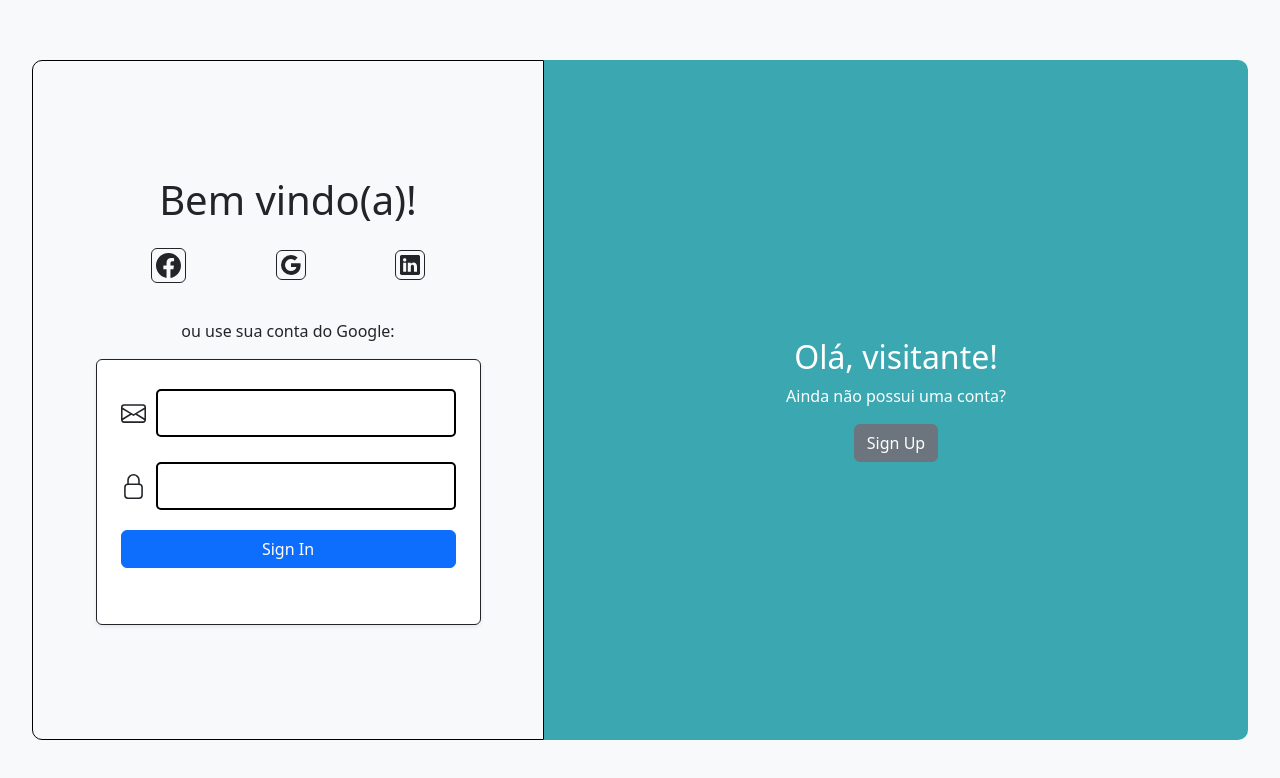
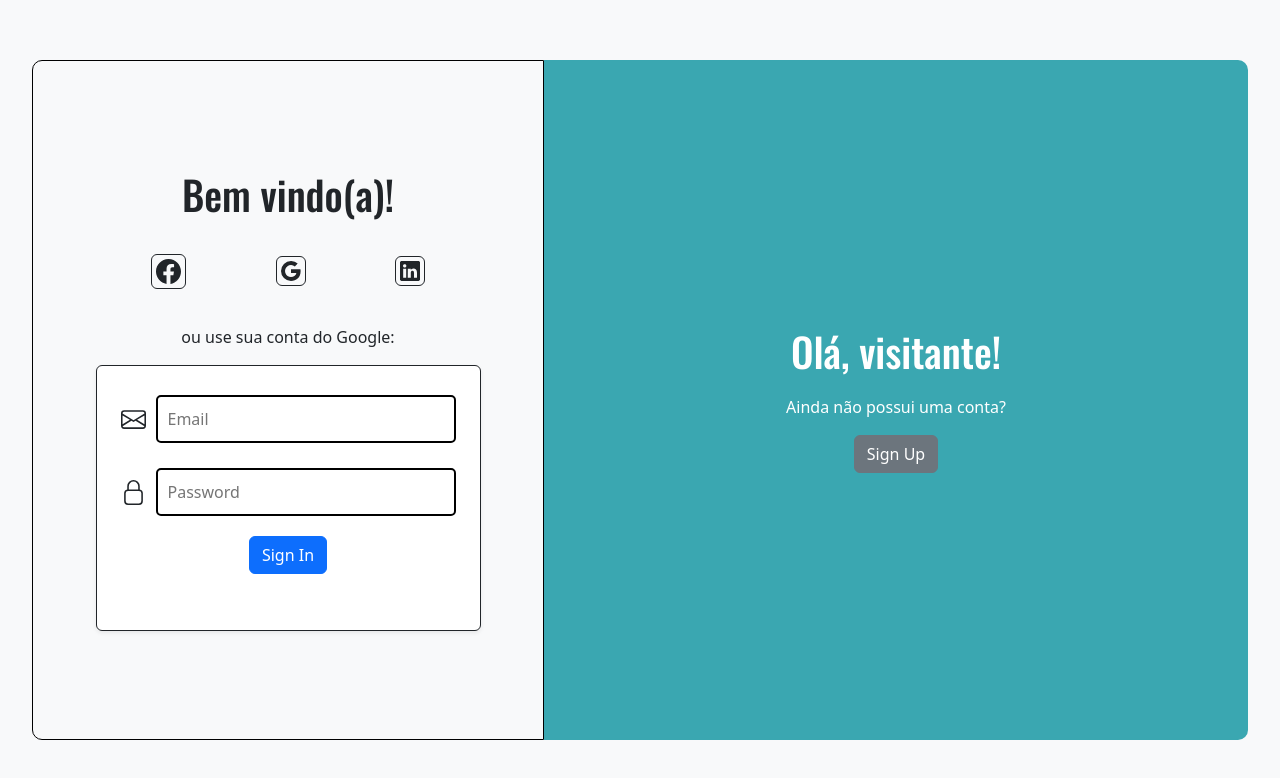
Before and after one commit to Vitor104/ads-projeto, a React (Create React App) app: page / in a window 1280 px wide. Shown: the top 778 px of the page. Built offline with nearby package versions, Linux system fonts and the light colour scheme.

Commit message:
finalização
estou na parte final, estou dando os retoques finais na estilização

```diff
--- a/public/index.html
+++ b/public/index.html
@@ -9,6 +9,10 @@
       name="description"
       content="Web site created using create-react-app"
     />
+    <link rel="preconnect" href="https://fonts.googleapis.com">
+    <link rel="preconnect" href="https://fonts.gstatic.com" crossorigin>
+    <link href="https://fonts.googleapis.com/css2?family=Oswald:wght@200..700&display=swap" rel="stylesheet">
+
     <link rel="apple-touch-icon" href="%PUBLIC_URL%/logo192.png" />
     <!--
       manifest.json provides metadata used when your web app is installed on a
--- a/src/loginPage/loginPage.js
+++ b/src/loginPage/loginPage.js
@@ -30,40 +30,41 @@ function LoginPage() {
 
 
         <div className={Styles.formContainer}>
-            <h1>Bem vindo(a)!</h1>
+            <h1 className={Styles.text}>Bem vindo(a)!</h1>
             <div className={Styles.icons}>
-                <svg className={Styles.iconBtt} xmlns="http://www.w3.org/2000/svg" width="35" height="35" fill="currentColor" class="bi bi-facebook bg-transparent rounded p-1 border border-dark" viewBox="0 0 16 16">
+                <svg xmlns="http://www.w3.org/2000/svg" width="35" height="35" fill="currentColor" className={`bi bi-facebook bg-transparent rounded p-1 border border-dark ${Styles.iconBtt}`}
+                 viewBox="0 0 16 16">
                     <path d="M16 8.049c0-4.446-3.582-8.05-8-8.05C3.58 0-.002 3.603-.002 8.05c0 4.017 2.926 7.347 6.75 7.951v-5.625h-2.03V8.05H6.75V6.275c0-2.017 1.195-3.131 3.022-3.131.876 0 1.791.157 1.791.157v1.98h-1.009c-.993 0-1.303.621-1.303 1.258v1.51h2.218l-.354 2.326H9.25V16c3.824-.604 6.75-3.934 6.75-7.951"/>
                 </svg>
 
-                <svg className={Styles.iconBtt} xmlns="http://www.w3.org/2000/svg" width="30" height="30" fill="currentColor" class="bi bi-google bg-transparent rounded p-1 border border-dark" viewBox="0 0 16 16">
+                <svg xmlns="http://www.w3.org/2000/svg" width="30" height="30" fill="currentColor" className={`bi bi-google bg-transparent rounded p-1 border border-dark ${Styles.iconBtt}`} viewBox="0 0 16 16">
                     <path d="M15.545 6.558a9.4 9.4 0 0 1 .139 1.626c0 2.434-.87 4.492-2.384 5.885h.002C11.978 15.292 10.158 16 8 16A8 8 0 1 1 8 0a7.7 7.7 0 0 1 5.352 2.082l-2.284 2.284A4.35 4.35 0 0 0 8 3.166c-2.087 0-3.86 1.408-4.492 3.304a4.8 4.8 0 0 0 0 3.063h.003c.635 1.893 2.405 3.301 4.492 3.301 1.078 0 2.004-.276 2.722-.764h-.003a3.7 3.7 0 0 0 1.599-2.431H8v-3.08z"/>
                 </svg>
 
-                <svg className={Styles.iconBtt} xmlns="http://www.w3.org/2000/svg" width="30" height="30" fill="currentColor" class="bi bi-linkedin bg-transparent rounded p-1 border border-dark" viewBox="0 0 16 16">
+                <svg xmlns="http://www.w3.org/2000/svg" width="30" height="30" fill="currentColor" className={`bi bi-linkedin bg-transparent rounded p-1 border border-dark ${Styles.iconBtt}`} viewBox="0 0 16 16">
                     <path d="M0 1.146C0 .513.526 0 1.175 0h13.65C15.474 0 16 .513 16 1.146v13.708c0 .633-.526 1.146-1.175 1.146H1.175C.526 16 0 15.487 0 14.854zm4.943 12.248V6.169H2.542v7.225zm-1.2-8.212c.837 0 1.358-.554 1.358-1.248-.015-.709-.52-1.248-1.342-1.248S2.4 3.226 2.4 3.934c0 .694.521 1.248 1.327 1.248zm4.908 8.212V9.359c0-.216.016-.432.08-.586.173-.431.568-.878 1.232-.878.869 0 1.216.662 1.216 1.634v3.865h2.401V9.25c0-2.22-1.184-3.252-2.764-3.252-1.274 0-1.845.7-2.165 1.193v.025h-.016l.016-.025V6.169h-2.4c.03.678 0 7.225 0 7.225z"/>
                 </svg>
             </div>
             <p>ou use sua conta do Google:</p>
-            <form className={Styles.form} onSubmit={handleSubmit} class="card p-4 border border-dark rounded shadow-sm">
+            <form onSubmit={handleSubmit} className={`card p-4 border border-dark rounded shadow-sm ${Styles.form}`}>
                 <div className={Styles.inputGroup}>
 
                     <div className={Styles.iconEmailAndPassword}>
-                        <svg xmlns="http://www.w3.org/2000/svg" width="25" height="25" fill="currentColor" class="bi bi-envelope" viewBox="0 0 16 16">
+                        <svg xmlns="http://www.w3.org/2000/svg" width="25" height="25" fill="currentColor" className="bi bi-envelope" viewBox="0 0 16 16">
                             <path d="M0 4a2 2 0 0 1 2-2h12a2 2 0 0 1 2 2v8a2 2 0 0 1-2 2H2a2 2 0 0 1-2-2zm2-1a1 1 0 0 0-1 1v.217l7 4.2 7-4.2V4a1 1 0 0 0-1-1zm13 2.383-4.708 2.825L15 11.105zm-.034 6.876-5.64-3.471L8 9.583l-1.326-.795-5.64 3.47A1 1 0 0 0 2 13h12a1 1 0 0 0 .966-.741M1 11.105l4.708-2.897L1 5.383z"/>
                         </svg>
                     </div>
 
-                    <input onChange={(e) => setEmail(e.target.value)} className={Styles.inputField} type="email" id="email" name="email" required />
+                    <input onChange={(e) => setEmail(e.target.value)} className={Styles.inputField} type="email" id="email" name="email" placeholder="Email" required />
                 </div>
                 <div className={Styles.inputGroup}>
 
                     <div className={Styles.iconEmailAndPassword}>
-                        <svg xmlns="http://www.w3.org/2000/svg" width="25" height="25" fill="currentColor" class="bi bi-lock" viewBox="0 0 16 16">
-                            <path fill-rule="evenodd" d="M8 0a4 4 0 0 1 4 4v2.05a2.5 2.5 0 0 1 2 2.45v5a2.5 2.5 0 0 1-2.5 2.5h-7A2.5 2.5 0 0 1 2 13.5v-5a2.5 2.5 0 0 1 2-2.45V4a4 4 0 0 1 4-4M4.5 7A1.5 1.5 0 0 0 3 8.5v5A1.5 1.5 0 0 0 4.5 15h7a1.5 1.5 0 0 0 1.5-1.5v-5A1.5 1.5 0 0 0 11.5 7zM8 1a3 3 0 0 0-3 3v2h6V4a3 3 0 0 0-3-3"/>
+                        <svg xmlns="http://www.w3.org/2000/svg" width="25" height="25" fill="currentColor" className="bi bi-lock" viewBox="0 0 16 16">
+                            <path fillRule="evenodd" d="M8 0a4 4 0 0 1 4 4v2.05a2.5 2.5 0 0 1 2 2.45v5a2.5 2.5 0 0 1-2.5 2.5h-7A2.5 2.5 0 0 1 2 13.5v-5a2.5 2.5 0 0 1 2-2.45V4a4 4 0 0 1 4-4M4.5 7A1.5 1.5 0 0 0 3 8.5v5A1.5 1.5 0 0 0 4.5 15h7a1.5 1.5 0 0 0 1.5-1.5v-5A1.5 1.5 0 0 0 11.5 7zM8 1a3 3 0 0 0-3 3v2h6V4a3 3 0 0 0-3-3"/>
                         </svg>
                     </div>
-                    <input className={Styles.inputField} type="password" id="password" name="password" required onChange={(e) => setPassword(e.target.value)} />
+                    <input className={Styles.inputField} type="password" id="password" name="password" required placeholder="Password" onChange={(e) => setPassword(e.target.value)} />
                 </div>
                 <Button className={Styles.button} type="submit" >Sign In</Button>
                 <Link className={Styles.linkBtt} to={'./Sign Up'}>
@@ -76,7 +77,7 @@ function LoginPage() {
 
         <div className={Styles.signUpDesktop}>
 
-                <h2>Olá, visitante!</h2>
+                <h2 className={Styles.text}>Olá, visitante!</h2>
                 <p>Ainda não possui uma conta?</p>
                 <Link to={'./Sign Up'}>
                     <Button className={Styles.bttSignUp} type="submit" variant="secondary">Sign Up</Button>
--- a/src/loginPage/loginPage.module.css
+++ b/src/loginPage/loginPage.module.css
@@ -78,6 +78,12 @@
     display: none;
 }
 
+.text {
+    font-family: 'Oswald', sans-serif;
+    margin-bottom: 20px;
+    font-size: 40px;
+}
+
 
 @media only screen and (min-width: 600px) {
     .icons {
--- a/src/products/products.js
+++ b/src/products/products.js
@@ -16,7 +16,7 @@ function Products() {
   return (
     <div className={Styles.container}>
         <h1 className={Styles.title}>Produtos Disponíveis</h1>
-        <table className={Styles.productTable} class="table table-striped table-bordered table-dark rounded shadow-sm">
+        <table className={`table table-striped table-bordered table-dark rounded shadow-sm ${Styles.productTable}`}>
             <thead>
                 <tr>
                     <th>ID</th>
```
